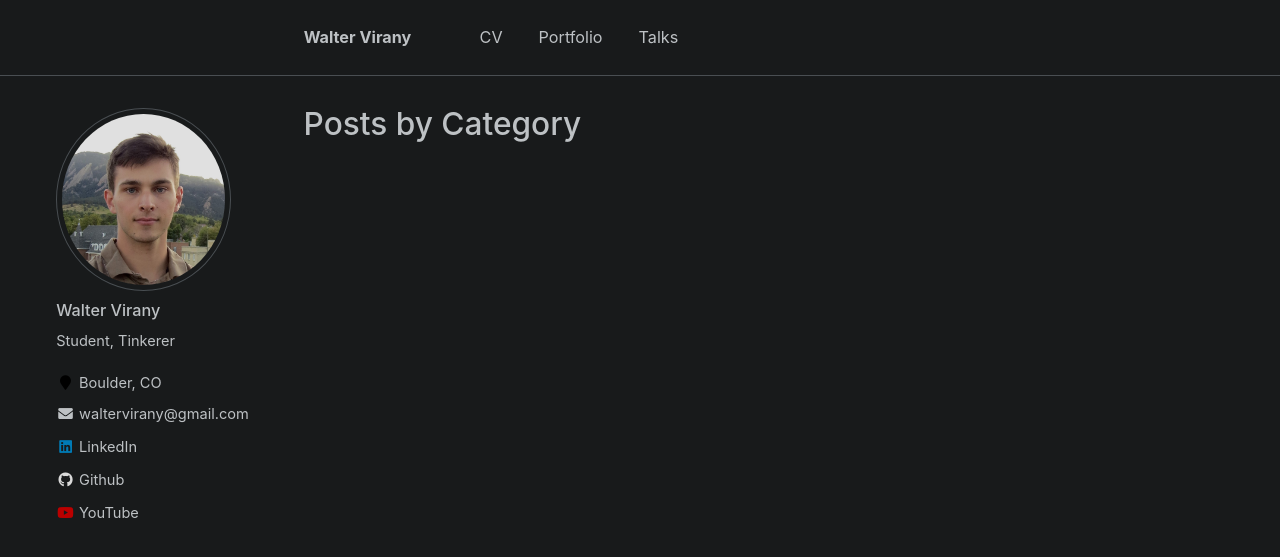
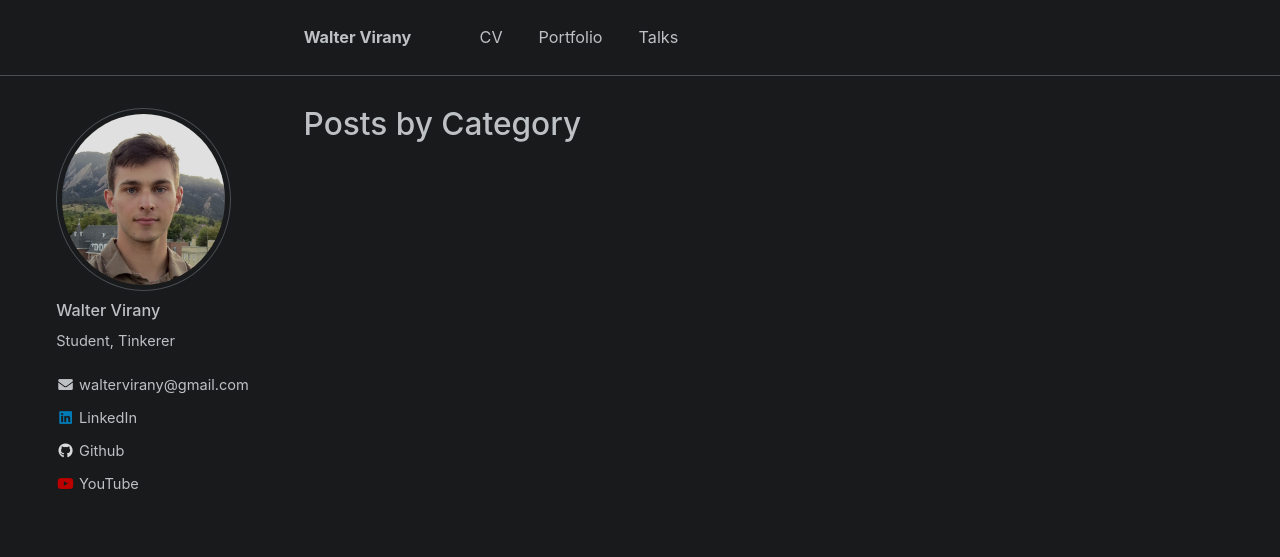
Before and after one commit to wvirany/wvirany.github.io, a Jekyll site: the page built from _pages/category-archive.html, in a window 1280 px wide. Shown: the top 557 px of the page. Built offline with Jekyll 4.4.1, drawn with Linux system fonts in a browser that asks for light colours.

Commit message:
Update _config.yml, update about.html

```diff
--- a/_config.yml
+++ b/_config.yml
@@ -85,7 +85,7 @@ author:
   name             : "Walter Virany"
   avatar           : "profile.png"
   bio              : "Student, Tinkerer"
-  location         : "Boulder, CO"
+  location         :
   employer         :
   pubmed           : # "https://www.ncbi.nlm.nih.gov/pubmed/?term=john+snow"
   googlescholar    : # "http://yourfullgooglescholarurl.com"
--- a/_pages/about.html
+++ b/_pages/about.html
@@ -30,7 +30,7 @@ img {
 }
 
 .container {
-  padding: 2px 16px 2px;
+  padding: 2px 2px;
   height: 100px;
 }
 
```
